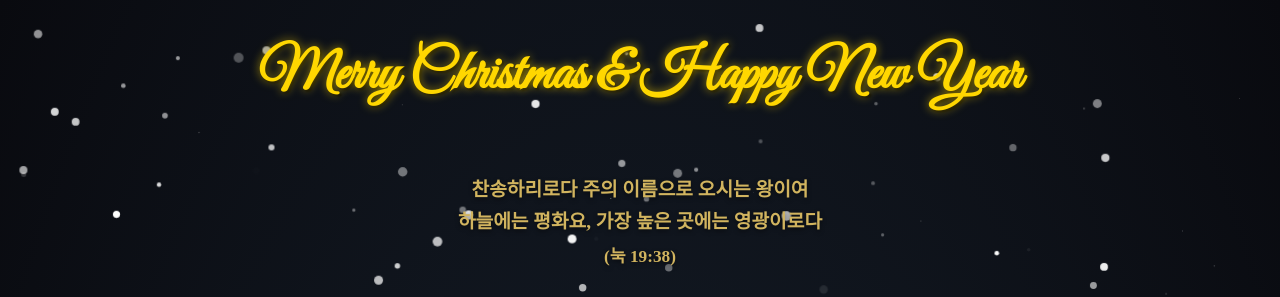
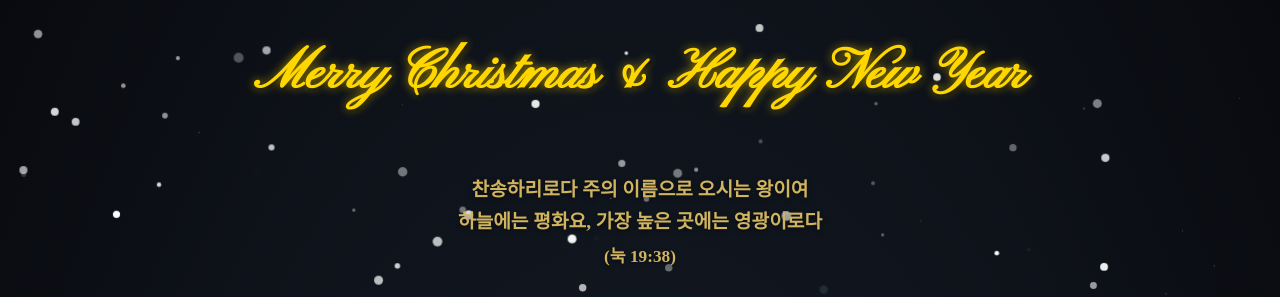
Before and after one commit to stranger828/pckw_christmas-card_2025, a website: page index.html in a window 1280 px wide. Shown: the top 297 px of the page. Drawn offline with Linux system fonts and the light colour scheme.

Commit message:
Change English font to Pinyon Script

```diff
--- a/index.html
+++ b/index.html
@@ -9,7 +9,8 @@
     <!-- Google Fonts -->
     <link rel="preconnect" href="https://fonts.googleapis.com">
     <link rel="preconnect" href="https://fonts.gstatic.com" crossorigin>
-    <link href="https://fonts.googleapis.com/css2?family=Great+Vibes&family=Noto+Serif+KR:wght@400;600;700&display=swap"
+    <link
+        href="https://fonts.googleapis.com/css2?family=Pinyon+Script&family=Noto+Serif+KR:wght@400;600;700&display=swap"
         rel="stylesheet">
     <link rel="icon" href="pckw_favicon.png" type="image/png">
     <link rel="stylesheet" href="style.css">
--- a/style.css
+++ b/style.css
@@ -82,7 +82,7 @@ body {
 }
 
 .english-greeting {
-    font-family: 'Great Vibes', cursive;
+    font-family: 'pinyon script', cursive;
     font-size: 3.5em;
     margin: 10px 0;
 
```
